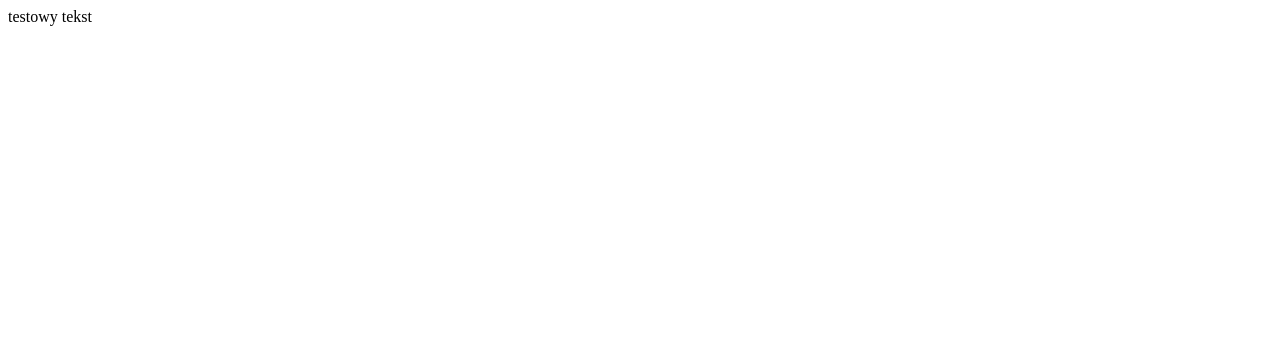
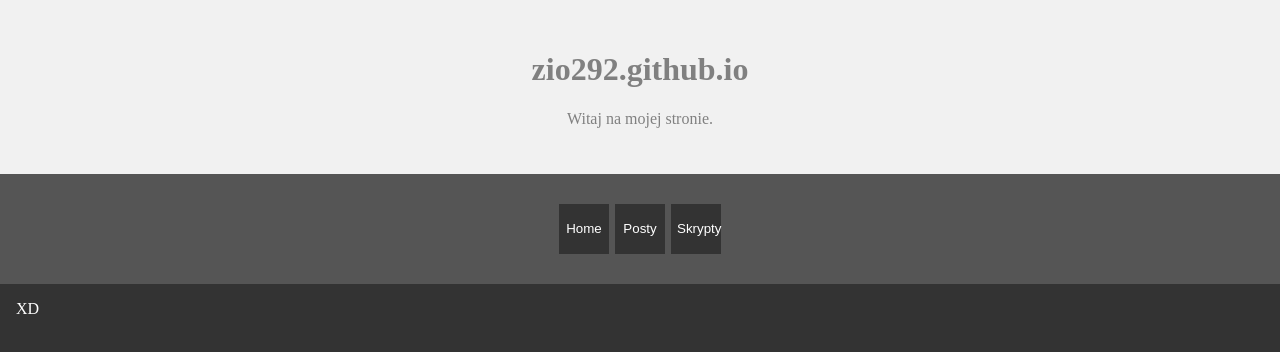
Before and after one commit to Zio292/gwas.github.io, a plain HTML site: page index.html in a window 1280 px wide. Drawn offline with Linux system fonts and the light colour scheme.

Commit message:
Update index.html

```diff
--- a/index.html
+++ b/index.html
@@ -1,8 +1,90 @@
 <html>
 <head>
+<meta name="viewport" content="width=device-width, initial-scale=1">
 <title>Testowa strona</title>
+<style>
+body{
+    margin: 0;
+    background:#333;
+    font-style:Verdana,Geneva,sans-serif,serif;
+    color:white;
+}
+.top-container {
+  background-color: #f1f1f1;
+  padding: 30px;
+  text-align: center;
+  color:gray;
+}
+
+.header {
+    padding: 10px 0px;
+  background: #555;
+  color: #f1f1f1;
+}
+
+.content {
+  padding: 16px;
+}
+
+.sticky {
+  position: fixed;
+  top: 0;
+  width: 100%;
+}
+
+.sticky + .content {
+  padding-top: 102px;
+}
+.but{
+    height:50px;
+    width: 50px;
+    outline: none;
+    border:none;
+    background:#333;
+    color:white;
+    transition: 0.5s;
+}
+.but:hover{
+    background:white;
+    color:#333;
+}
+.but:active{
+    background:gray;
+    color:#333;
+}
+</style>
 </head>
 <body>
-    testowy tekst
+    <div class="top-container">
+        <h1>zio292.github.io</h1>
+        <p>Witaj na mojej stronie.</p>
+      </div>
+
+      <div class="header" id="myHeader">
+        <h2>
+            <center>
+            <button class="but">Home</button>
+            <button class="but">Posty</button>
+            <button class="but">Skrypty</button>
+            </center>
+        </h2>
+      </div>
 </body>
+<div class="content">
+XD
+</div>
+<script>
+    window.onscroll = function() {myFunction()};
+
+    var header = document.getElementById("myHeader");
+    var sticky = header.offsetTop;
+
+    function myFunction() {
+      if (window.pageYOffset > sticky) {
+        header.classList.add("sticky");
+      } else {
+        header.classList.remove("sticky");
+      }
+    }
+    </script>
 <html>
```
